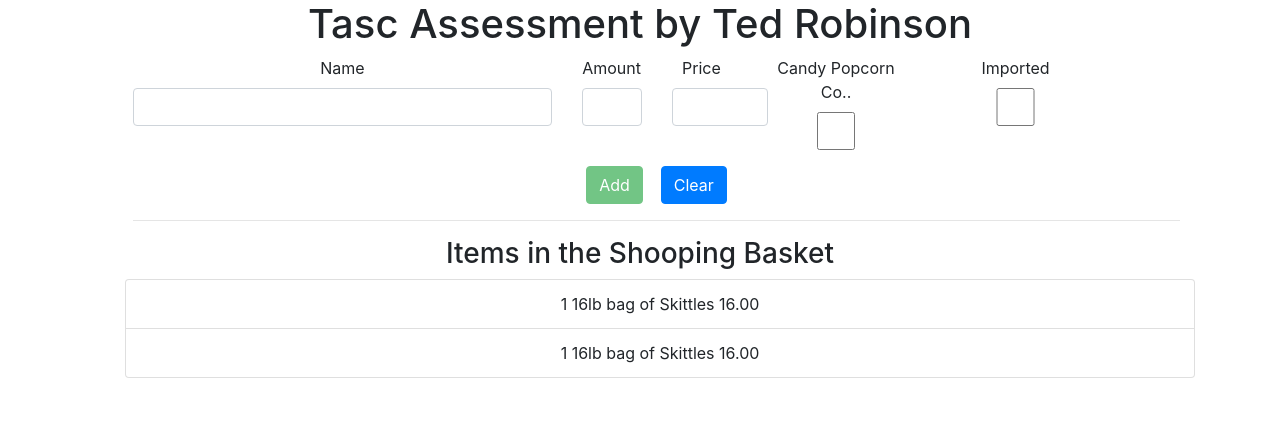
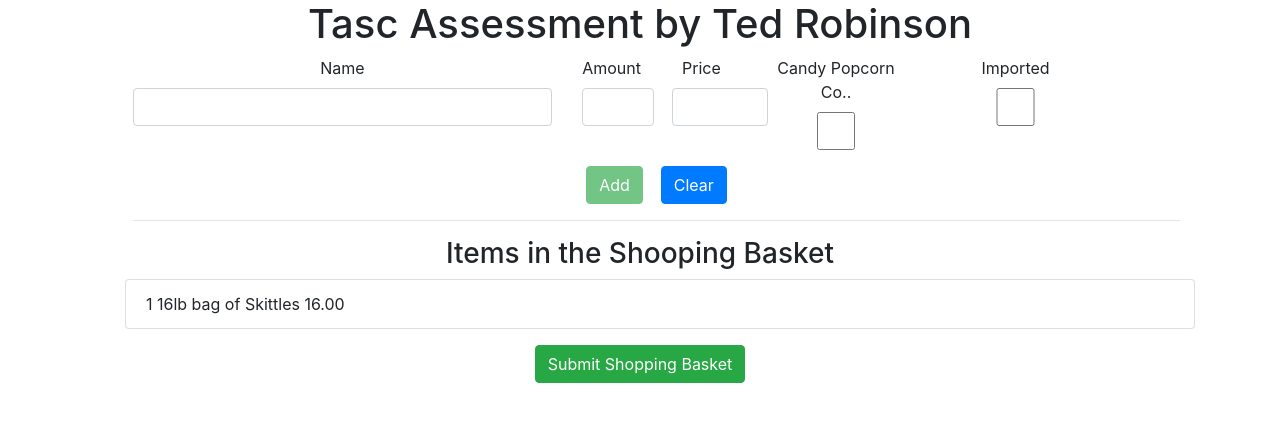
Before and after one commit to tedrob/tasc_assmt_tedrob, an Angular app: page / in a window 1280 px wide. Shown: the top 422 px of the page. Built offline with nearby package versions, Linux system fonts and the light colour scheme.

Commit message:
update for console display

```diff
--- a/src/app/app.module.ts
+++ b/src/app/app.module.ts
@@ -17,7 +17,7 @@ import { ShoppingListService } from './shopping-list/shopping-list-service';
     BrowserModule,
     FormsModule
   ],
-  providers: [ShoppingListService],
+  providers: [],
   bootstrap: [AppComponent]
 })
 export class AppModule { }
--- a/src/app/shopping-list/shopping-edit/shopping-edit.component.css
+++ b/src/app/shopping-list/shopping-edit/shopping-edit.component.css
@@ -0,0 +1,4 @@
+input.ng-invalid.ng-touched,
+textarea.ng-invalid.ng-touched {
+  border: 1px solid red;
+}
--- a/src/app/shopping-list/shopping-edit/shopping-edit.component.html
+++ b/src/app/shopping-list/shopping-edit/shopping-edit.component.html
@@ -17,6 +17,7 @@
             <input
               type="number"
               id="qty"
+              style="width: 4.5em"
               class="form-control"
               name="qty"
               ngModel
@@ -24,13 +25,15 @@
           </div>
           <div class="col.xs-1 col-sm-1 form-group">
             <label for="price">Price</label>
-            <input id="price"
+            <input
               type="text"
+              id="price"
+              inputmode="numeric"
               style="width: 6em"
               class="form-control"
               name="price"
               ngModel
-              required pattern="^[1-9]*\.[0-9][0-9]$">
+              required pattern="[+]?[0-9]*[.][0-9][0-9]$">
           </div>
           <div class="col.xs-2 col-sm-2 form-group">
             <label for="cpc">Candy Popcorn Co.. </label>
--- a/src/app/shopping-list/shopping-edit/shopping-edit.component.ts
+++ b/src/app/shopping-list/shopping-edit/shopping-edit.component.ts
@@ -1,10 +1,10 @@
 import { Component, OnInit, ViewChild, OnDestroy } from '@angular/core';
 
 import { NgForm } from '@angular/forms';
+import { Subscription } from 'rxjs';
 
 import { ShoppingItem } from '../../shared/shopping.model';
 import { ShoppingListService } from './../shopping-list-service';
-import { Subscription } from 'rxjs';
 
 
 @Component({
--- a/src/app/shopping-list/shopping-list-service.ts
+++ b/src/app/shopping-list/shopping-list-service.ts
@@ -1,14 +1,18 @@
+import { Injectable } from '@angular/core';
 import { Subject } from 'rxjs';
 import { ShoppingItem } from '../shared/shopping.model';
 
+@Injectable({providedIn: 'root'})
 export class ShoppingListService {
   basketitemsChanged = new Subject<ShoppingItem[]>();
   startedEditing = new Subject<number>();
   private basketitems: ShoppingItem[] = [
-    new ShoppingItem('16lb bag of Skittles', 1, '16.00', true, false),
     new ShoppingItem('16lb bag of Skittles', 1, '16.00', true, false)
   ];
 
+  getBasketitems() {
+    return this.basketitems.slice();
+  }
 
   getBasketitem(index: number) {
     return this.basketitems[index];
--- a/src/app/shopping-list/shopping-list.component.html
+++ b/src/app/shopping-list/shopping-list.component.html
@@ -6,14 +6,26 @@
     </div>
 
     <h3> Items in the Shooping Basket</h3>
-    <ul class="List-group">
+    <ul class="List-group" style="text-align: left;">
       <a
        class="list-group-item"
        style="cursor: pointer"
        *ngFor="let basketitem of basketitems; let i = index"
-       > {{ basketitem.qty }} {{ basketitem.name }} {{ basketitem.price }}
+       (click)="onEditItem(i)"
+       >
+        {{ basketitem.qty }} {{ basketitem.name }} {{ basketitem.price }}
       </a>
     </ul>
   </div>
   <hr>
 </div>
+<div class="row">
+  <div class="col-xs-12 col-sm-12">
+    <div class="container">
+      <button
+        type="button"
+        class="btn btn-success"
+        (click)="onCalculate()">Submit Shopping Basket</button>
+    </div>
+  </div>
+</div>
--- a/src/app/shopping-list/shopping-list.component.ts
+++ b/src/app/shopping-list/shopping-list.component.ts
@@ -1,20 +1,93 @@
-import { Component, OnInit } from '@angular/core';
+import { Component, OnInit, OnDestroy } from '@angular/core';
 import { ShoppingItem } from './../shared/shopping.model';
+import { Subscription } from 'rxjs';
+import { ShoppingListService } from './shopping-list-service';
 
 @Component({
   selector: 'app-shopping-list',
   templateUrl: './shopping-list.component.html',
   styleUrls: ['./shopping-list.component.css']
 })
-export class ShoppingListComponent implements OnInit {
-  basketitems: ShoppingItem[] = [
-    new ShoppingItem('16lb bag of Skittles', 1, '16.00', true, false),
-    new ShoppingItem('16lb bag of Skittles', 1, '16.00', true, false)
-  ];
+export class ShoppingListComponent implements OnInit, OnDestroy {
+  basketitems: ShoppingItem[] = [];
+  private subscription: Subscription;
+  private salesprice: number;
+  private totalsalesprice: number;
+  private salestax: number;
+  private totalsalesTax: number;
 
-  constructor() { }
+  constructor(private slService: ShoppingListService) { }
 
   ngOnInit() {
+    this.basketitems = this.slService.getBasketitems();
+    this.subscription = this.slService.basketitemsChanged
+      .subscribe(
+        (basketitems: ShoppingItem[]) => {
+          this.basketitems = basketitems;
+        }
+      );
+  }
+
+  onEditItem(index: number) {
+    this.slService.startedEditing.next(index);
+  }
+
+  onCalculate() {
+    console.log('\tOutput:');
+    const items: ShoppingItem[] = this.slService.getBasketitems();
+    if (items.length === 0 ) {
+      return;
+    }
+    let total = 0;
+    let totaltax = 0;
+
+    for (const item of items) {
+      this.calculateSales(item);
+      const itemsDisplay = `${item.qty} ${item.name} ${parseFloat(this.salesprice.toString()).toFixed(2)}`;
+      total += (this.salesprice);
+      if ((this.salestax === 0 || this.salestax !== undefined)) {
+        totaltax += (this.salestax);
+      }
+
+      this.salestax = this.salesprice - parseFloat(item.price);
+      console.log('\t\t' + itemsDisplay);
+      this.totalsalesTax += this.salesprice - this.salestax;
+      this.totalsalesprice += this.salesprice;
+    }
+    console.log('\t\tSales Taxes ' + parseFloat(totaltax.toString()).toFixed(2));
+    console.log('\t\tTotal  ' + parseFloat(total.toString()).toFixed(2));
+    this.totalsalesTax = 0.00;
+    this.totalsalesprice = 0.00;
+  }
+
+  calculateSales(shoppingItem: ShoppingItem) {
+    let saleprice = 0.00;
+    let totaltax = 0.00;
+    const price = parseFloat(shoppingItem.price);
+
+    if (shoppingItem.cpc !== true && shoppingItem.imported !== true) {
+      saleprice = (price * 1.10);
+    }
+    if (shoppingItem.cpc === true && shoppingItem.imported !== true) {
+      saleprice = price;
+    }
+    if (shoppingItem.cpc !== true && shoppingItem.imported === true) {
+      saleprice = (price * 1.15);
+    }
+    if (shoppingItem.cpc === true && shoppingItem.imported === true) {
+      saleprice = (price * 1.05);
+    }
+
+    totaltax = Math.round(saleprice - price) * 100 / 100;
+    saleprice = Math.round(saleprice * 100) / 100;
+
+    this.salesprice = saleprice;
+    this.salestax = (saleprice - price);
+
+  }
+
+  ngOnDestroy(): void {
+    this.subscription.unsubscribe();
   }
 
 }
```
